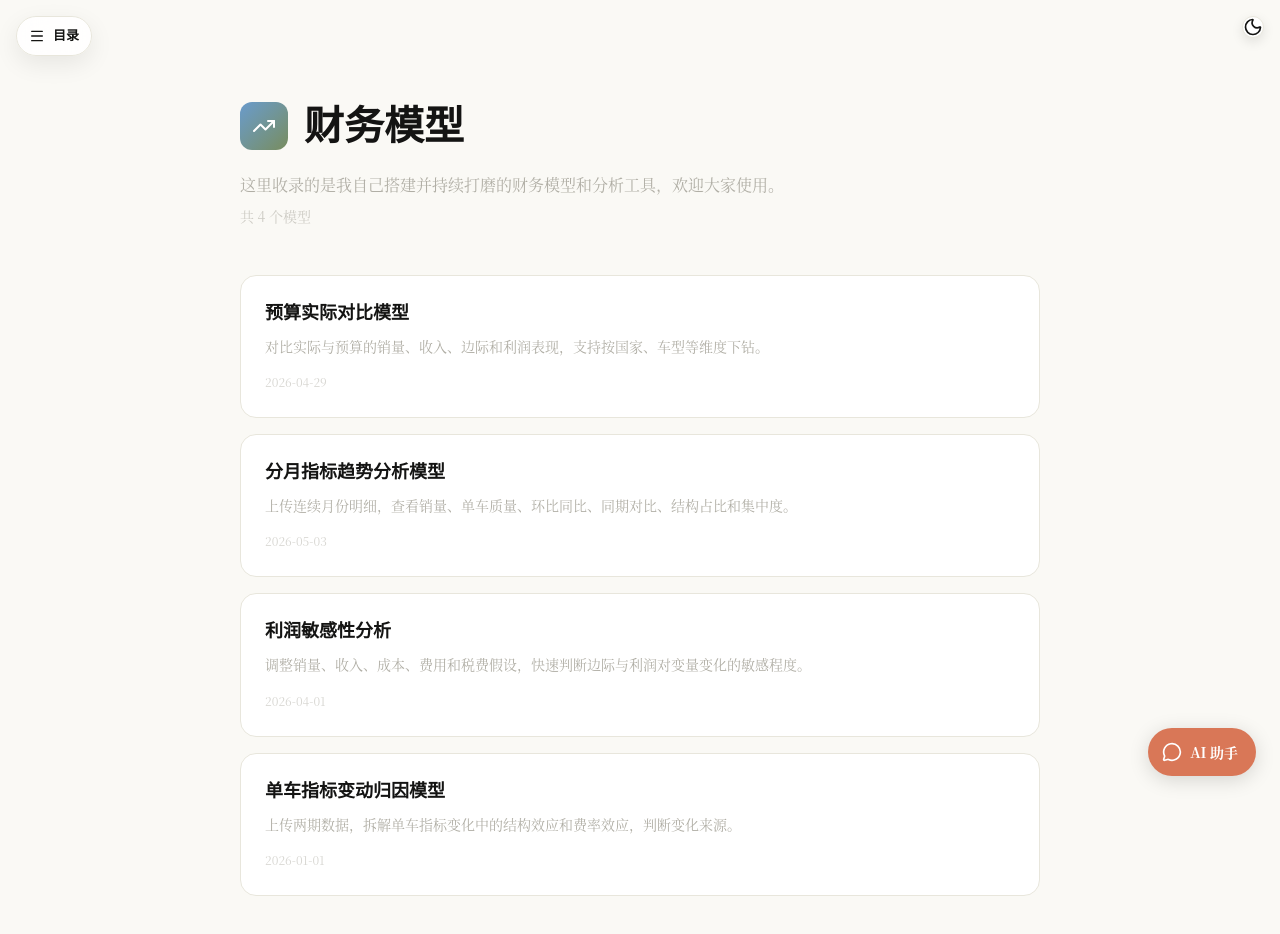
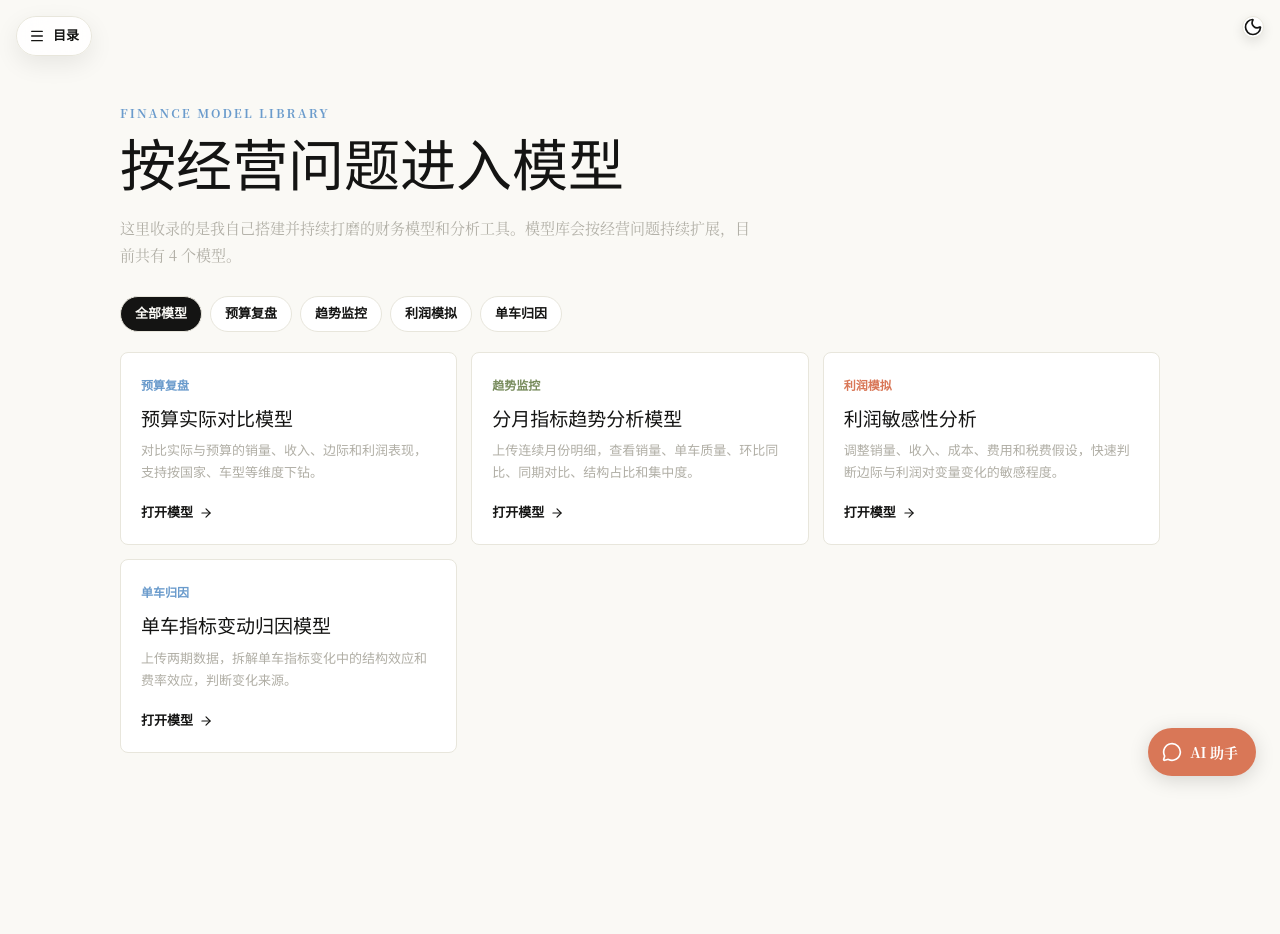
Before and after one commit to yinpengtao2002-ai/yinpengtao2002-ai.github.io, a Next.js app: page /finance in a window 1280 px wide. Shown: the top 934 px of the page. After the commit the page ends 817 px from the top, so only its background shows below. Built offline with nearby package versions, Linux system fonts and the light colour scheme.

Commit message:
Rebuild finance model library

```diff
--- a/src/app/finance/page.tsx
+++ b/src/app/finance/page.tsx
@@ -1,111 +1,27 @@
-"use client";
+import type { Metadata } from "next";
+import FinanceModelLibrary from "@/components/finance/FinanceModelLibrary";
+import { financeModels } from "@/lib/finance/modelRegistry";
 
-import { motion } from "framer-motion";
-import { financeContent } from "@/lib/data/generated/content";
-import Link from "next/link";
-import { TrendingUp } from "lucide-react";
+export const metadata: Metadata = {
+  title: "财务模型｜Lucas Yin",
+  description: "按经营问题进入 Lucas Yin 持续打磨的财务模型和分析工具。",
+};
 
 export default function FinancePage() {
   return (
-    <div
-      style={{
-        minHeight: "100vh",
-        padding: "5rem 2rem 2rem",
-        background: "var(--background)",
-      }}
-    >
-      <div
-        style={{
-          maxWidth: "800px",
-          marginLeft: "auto",
-          marginRight: "auto",
-        }}
-      >
-        {/* Header */}
-        <motion.div
-          initial={{ opacity: 0, y: 20 }}
-          animate={{ opacity: 1, y: 0 }}
-          transition={{ duration: 0.5 }}
-          style={{ paddingTop: "1rem", paddingBottom: "3rem" }}
-        >
-          <div style={{ display: "flex", alignItems: "center", gap: "1rem", marginBottom: "1rem" }}>
-            <div
-              className="bg-gradient-to-br from-[#6a9bcc] to-[#788c5d]"
-              style={{
-                display: "inline-flex",
-                padding: "0.75rem",
-                borderRadius: "0.75rem",
-              }}
-            >
-              <TrendingUp style={{ width: 24, height: 24, color: "white" }} />
-            </div>
-            <h1
-              style={{
-                fontSize: "clamp(1.75rem, 4vw, 2.5rem)",
-                fontWeight: 700,
-                color: "var(--foreground)",
-              }}
-            >
-              财务模型
-            </h1>
-          </div>
-          <p style={{ fontSize: "1rem", color: "var(--muted)", lineHeight: 1.6 }}>
-            这里收录的是我自己搭建并持续打磨的财务模型和分析工具，欢迎大家使用。
-          </p>
-          <p style={{ fontSize: "0.875rem", color: "var(--muted)", opacity: 0.6, marginTop: "0.5rem" }}>
-            共 {financeContent.length} 个模型
-          </p>
-        </motion.div>
-
-        {/* Article List */}
-        <div style={{ display: "flex", flexDirection: "column", gap: "1rem", paddingBottom: "4rem" }}>
-          {financeContent.map((article, index) => (
-            <motion.div
-              key={article.slug}
-              initial={{ opacity: 0, y: 20 }}
-              animate={{ opacity: 1, y: 0 }}
-              transition={{ duration: 0.4, delay: index * 0.08 }}
-            >
-              <Link href={article.href} style={{ textDecoration: "none" }}>
-                <motion.div
-                  whileHover={{ y: -3 }}
-                  style={{
-                    padding: "1.5rem",
-                    borderRadius: "1rem",
-                    border: "1px solid var(--border)",
-                    background: "var(--card)",
-                    transition: "all 0.3s ease",
-                    cursor: "pointer",
-                  }}
-                >
-                  <h3
-                    style={{
-                      fontSize: "1.125rem",
-                      fontWeight: 600,
-                      color: "var(--foreground)",
-                      marginBottom: "0.5rem",
-                    }}
-                  >
-                    {article.title}
-                  </h3>
-                  <p style={{ fontSize: "0.875rem", color: "var(--muted)", marginBottom: "0.75rem", lineHeight: 1.6 }}>
-                    {article.description}
-                  </p>
-                  <span style={{ fontSize: "0.75rem", color: "var(--muted)", opacity: 0.5 }}>
-                    {article.date}
-                  </span>
-                </motion.div>
-              </Link>
-            </motion.div>
-          ))}
-
-          {financeContent.length === 0 && (
-            <p style={{ padding: "3rem 0", color: "var(--muted)", textAlign: "center" }}>
-              文章正在路上...
-            </p>
-          )}
-        </div>
-      </div>
+    <div style={{ minHeight: "100vh", padding: "6.5rem 1.5rem 4rem", background: "var(--background)" }}>
+      <main style={{ maxWidth: 1040, margin: "0 auto" }}>
+        <p style={{ color: "var(--accent-secondary)", letterSpacing: "0.18em", textTransform: "uppercase", fontSize: 12, fontWeight: 800, marginBottom: 14 }}>
+          Finance Model Library
+        </p>
+        <h1 style={{ fontSize: "clamp(2rem, 5vw, 3.5rem)", lineHeight: 1.1, letterSpacing: 0, marginBottom: 16 }}>
+          按经营问题进入模型
+        </h1>
+        <p style={{ maxWidth: 640, color: "var(--muted)", lineHeight: 1.8, fontSize: 15, marginBottom: 28 }}>
+          这里收录的是我自己搭建并持续打磨的财务模型和分析工具。模型库会按经营问题持续扩展，目前共有 {financeModels.length} 个模型。
+        </p>
+        <FinanceModelLibrary />
+      </main>
     </div>
   );
 }
--- /dev/null
+++ b/src/components/finance/FinanceModelLibrary.tsx
@@ -0,0 +1,91 @@
+"use client";
+
+import { useState } from "react";
+import type { CSSProperties } from "react";
+import { motion } from "framer-motion";
+import Link from "next/link";
+import { ArrowRight } from "lucide-react";
+import { financeModelCategories, financeModels } from "@/lib/finance/modelRegistry";
+
+const UI_FONT =
+  'var(--font-poppins), "PingFang SC", "Hiragino Sans GB", "Microsoft YaHei", "Helvetica Neue", Arial, sans-serif';
+
+export default function FinanceModelLibrary({ compact = false }: { compact?: boolean }) {
+  const [activeCategory, setActiveCategory] = useState("all");
+  const visibleModels = activeCategory === "all"
+    ? financeModels
+    : financeModels.filter((model) => model.categoryId === activeCategory);
+
+  return (
+    <section style={{ width: "100%", fontFamily: UI_FONT }}>
+      <div style={{ display: "flex", flexWrap: "wrap", gap: 8, marginBottom: 20 }}>
+        <button
+          type="button"
+          onClick={() => setActiveCategory("all")}
+          style={pillStyle(activeCategory === "all")}
+        >
+          全部模型
+        </button>
+        {financeModelCategories.map((category) => (
+          <button
+            key={category.id}
+            type="button"
+            onClick={() => setActiveCategory(category.id)}
+            style={pillStyle(activeCategory === category.id)}
+          >
+            {category.label}
+          </button>
+        ))}
+      </div>
+
+      <div style={{ display: "grid", gridTemplateColumns: compact ? "repeat(auto-fit, minmax(220px, 1fr))" : "repeat(auto-fit, minmax(260px, 1fr))", gap: 14 }}>
+        {visibleModels.map((model, index) => (
+          <motion.article
+            key={model.slug}
+            initial={{ opacity: 0, y: 14 }}
+            animate={{ opacity: 1, y: 0 }}
+            transition={{ duration: 0.25, delay: index * 0.04 }}
+          >
+            <Link href={model.href} style={{ display: "block", height: "100%", textDecoration: "none" }}>
+              <div style={{ height: "100%", padding: compact ? 16 : 20, border: "1px solid var(--border)", borderRadius: 8, background: "var(--card)" }}>
+                <span style={{ color: accentColor(model.accent), fontSize: 12, fontWeight: 800 }}>
+                  {financeModelCategories.find((category) => category.id === model.categoryId)?.label}
+                </span>
+                <h3 style={{ margin: "10px 0 8px", color: "var(--foreground)", fontSize: compact ? 17 : 19, lineHeight: 1.35 }}>
+                  {model.title}
+                </h3>
+                <p style={{ color: "var(--muted)", fontSize: 13, lineHeight: 1.7, marginBottom: 16 }}>
+                  {model.summary}
+                </p>
+                <span style={{ display: "inline-flex", alignItems: "center", gap: 6, color: "var(--foreground)", fontSize: 13, fontWeight: 800 }}>
+                  打开模型 <ArrowRight style={{ width: 14, height: 14 }} />
+                </span>
+              </div>
+            </Link>
+          </motion.article>
+        ))}
+      </div>
+    </section>
+  );
+}
+
+function pillStyle(active: boolean): CSSProperties {
+  return {
+    minHeight: 36,
+    padding: "0 14px",
+    borderRadius: 999,
+    border: "1px solid var(--border)",
+    background: active ? "var(--foreground)" : "var(--card)",
+    color: active ? "var(--background)" : "var(--foreground)",
+    fontWeight: 800,
+    fontSize: 13,
+    cursor: "pointer",
+    fontFamily: "inherit",
+  };
+}
+
+function accentColor(accent: string) {
+  if (accent === "orange") return "var(--accent)";
+  if (accent === "green") return "var(--accent-tertiary)";
+  return "var(--accent-secondary)";
+}
```
